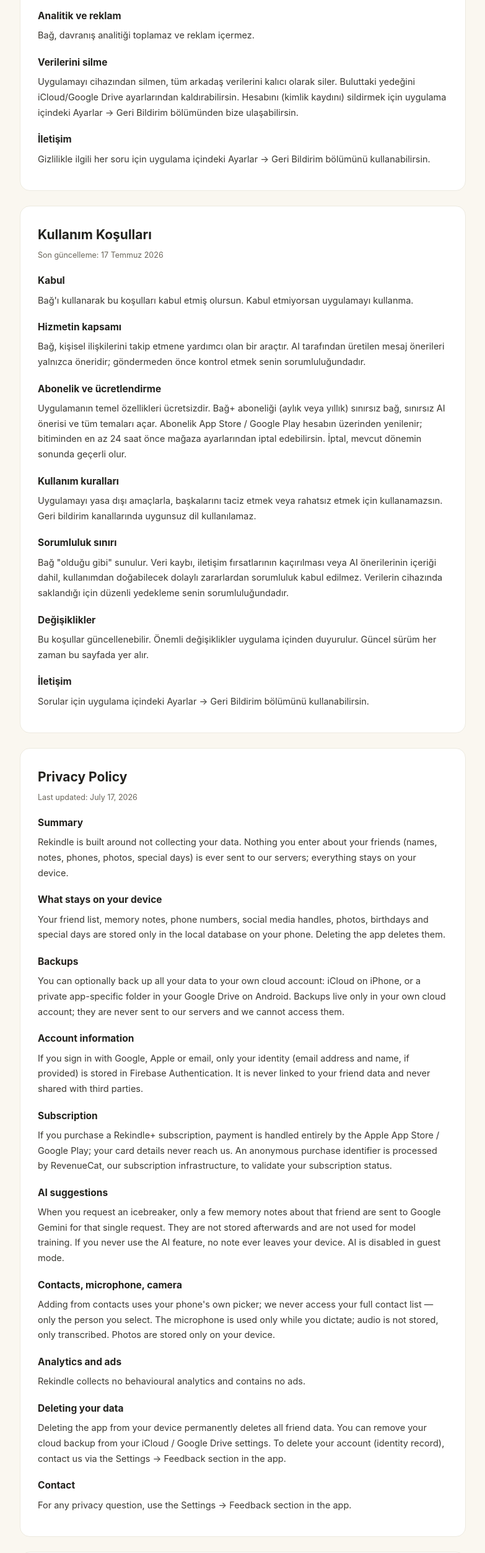
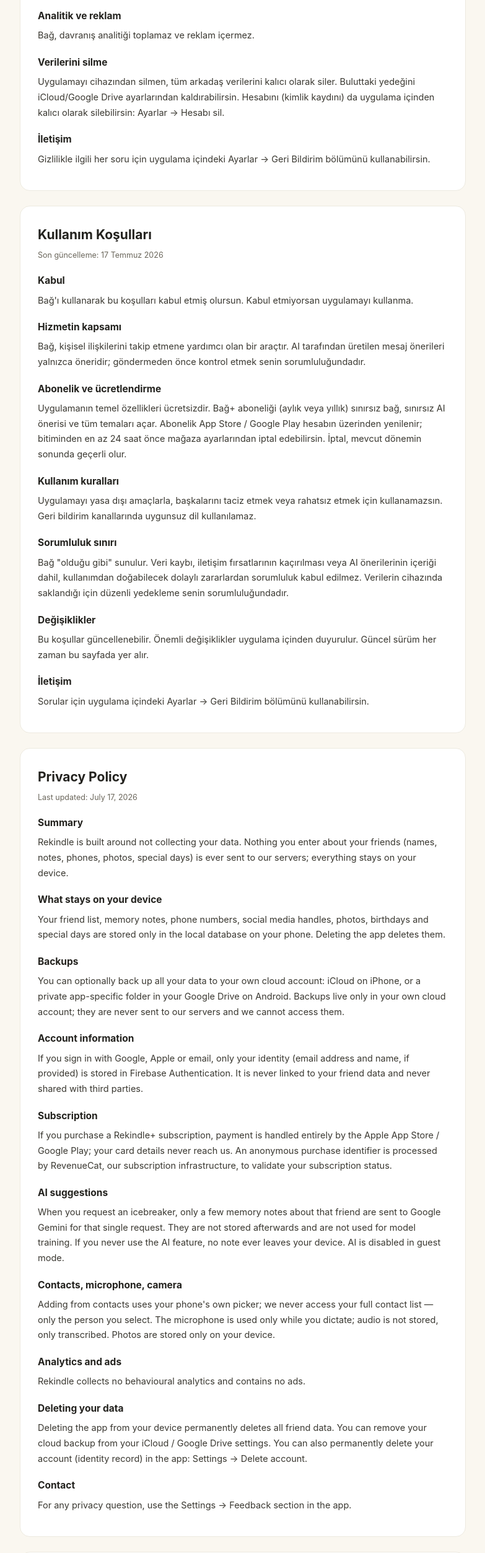
Before and after one commit to delinux-de/bag-legal, a plain HTML site: page index.html in a window 1280 px wide. Shown: the part 1180-3686 px from the top of the page at 62% size, without its empty margins (248-1031 px from the left). Drawn offline with Linux system fonts and the light colour scheme.

Commit message:
Add files via upload

```diff
--- a/index.html
+++ b/index.html
@@ -71,7 +71,7 @@
     <p>Bağ, davranış analitiği toplamaz ve reklam içermez.</p>
 
     <h3>Verilerini silme</h3>
-    <p>Uygulamayı cihazından silmen, tüm arkadaş verilerini kalıcı olarak siler. Buluttaki yedeğini iCloud/Google Drive ayarlarından kaldırabilirsin. Hesabını (kimlik kaydını) sildirmek için uygulama içindeki Ayarlar → Geri Bildirim bölümünden bize ulaşabilirsin.</p>
+    <p>Uygulamayı cihazından silmen, tüm arkadaş verilerini kalıcı olarak siler. Buluttaki yedeğini iCloud/Google Drive ayarlarından kaldırabilirsin. Hesabını (kimlik kaydını) da uygulama içinden kalıcı olarak silebilirsin: Ayarlar → Hesabı sil.</p>
 
     <h3>İletişim</h3>
     <p>Gizlilikle ilgili her soru için uygulama içindeki Ayarlar → Geri Bildirim bölümünü kullanabilirsin.</p>
@@ -133,7 +133,7 @@
     <p>Rekindle collects no behavioural analytics and contains no ads.</p>
 
     <h3>Deleting your data</h3>
-    <p>Deleting the app from your device permanently deletes all friend data. You can remove your cloud backup from your iCloud / Google Drive settings. To delete your account (identity record), contact us via the Settings → Feedback section in the app.</p>
+    <p>Deleting the app from your device permanently deletes all friend data. You can remove your cloud backup from your iCloud / Google Drive settings. You can also permanently delete your account (identity record) in the app: Settings → Delete account.</p>
 
     <h3>Contact</h3>
     <p>For any privacy question, use the Settings → Feedback section in the app.</p>
```
